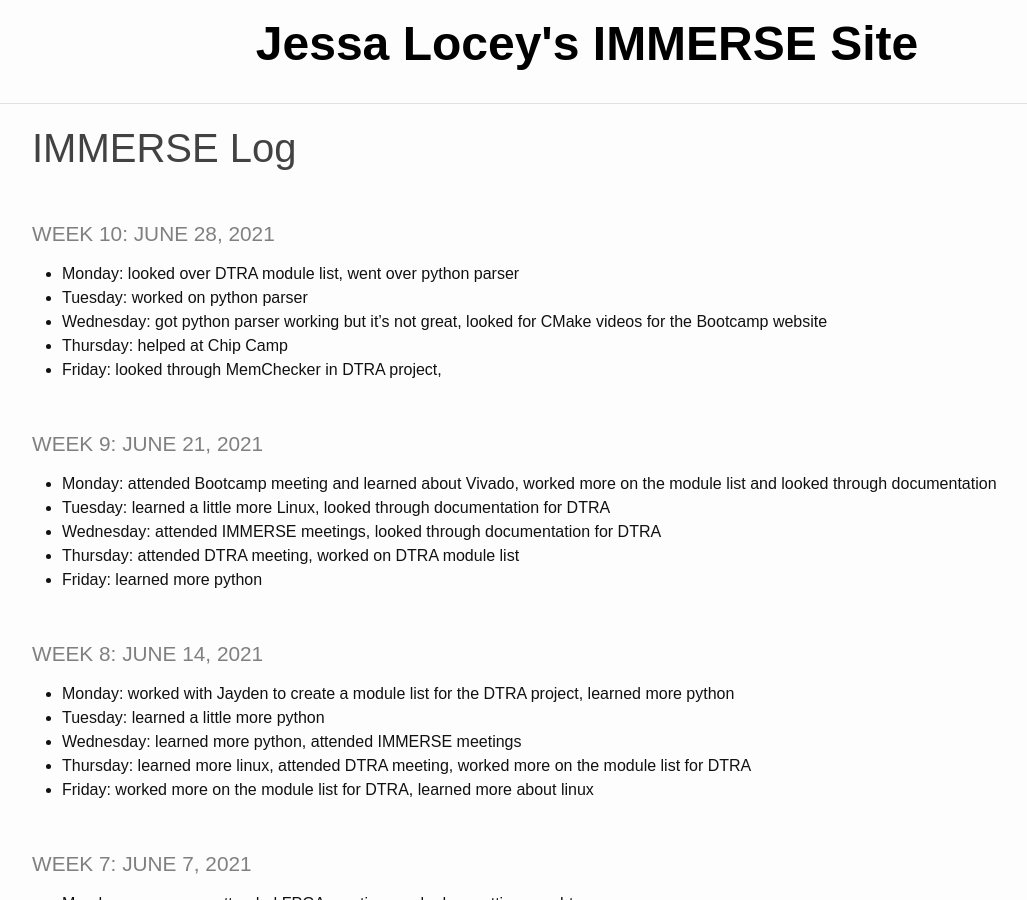
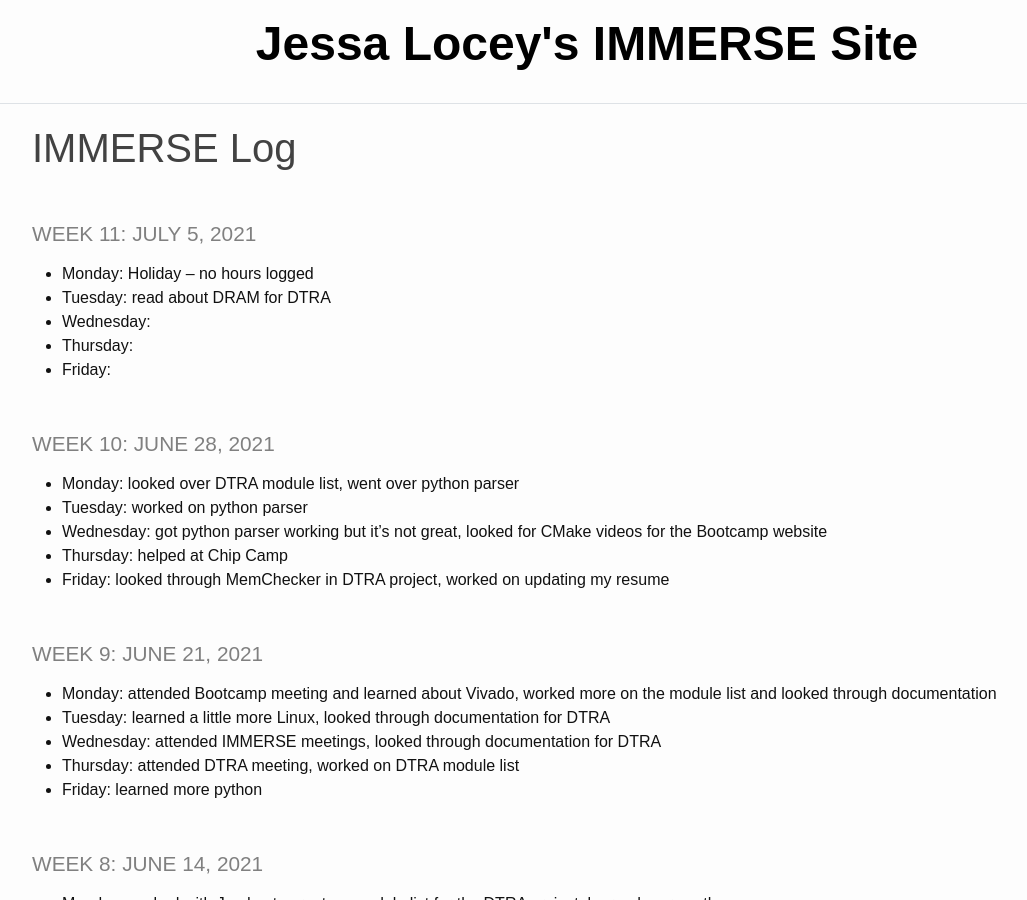
Before and after one commit to jessalocey/jessalocey.github.io, a Jekyll site: the page built from _pages/log.md, in a window 1280 px wide and 900 px high. Shown: the whole window, without its empty margins (53-1080 px from the left). Built offline with Jekyll 4.4.1, drawn with Linux system fonts in a browser that asks for light colours.

Commit message:
log update Tuesday

```diff
--- a/_pages/log.md
+++ b/_pages/log.md
@@ -2,13 +2,20 @@
 layout: default
 title: IMMERSE Log
 ---
+
+### Week 11: July 5, 2021
+* **Monday:** Holiday -- no hours logged
+* **Tuesday:** read about DRAM for DTRA
+* **Wednesday:**
+* **Thursday:**
+* **Friday:**
 
 ### Week 10: June 28, 2021
 * **Monday:** looked over DTRA module list, went over python parser
 * **Tuesday:** worked on python parser
 * **Wednesday:** got python parser working but it's not great, looked for CMake videos for the Bootcamp website
 * **Thursday:** helped at Chip Camp
-* **Friday:** looked through MemChecker in DTRA project,
+* **Friday:** looked through MemChecker in DTRA project, worked on updating my resume
 
 ### Week 9: June 21, 2021
 * **Monday:** attended Bootcamp meeting and learned about Vivado, worked more on the module list and looked through documentation
```
